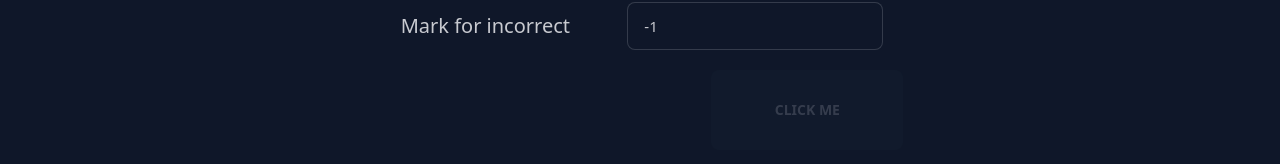
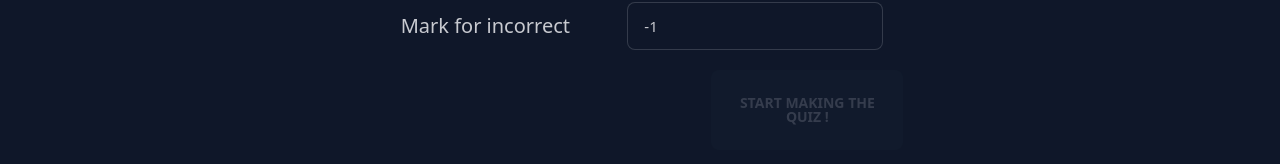
Before and after one commit to JeelRajodiya/brain-blitz, a Next.js app: page /NewQuiz in a window 1280 px wide. Shown: the part 608-772 px from the top of the page. Built offline with nearby package versions, Linux system fonts and the light colour scheme; no server answers; sample sign-in values are in the browser's storage.

Commit message:
fixing the question making page

```diff
--- a/pages/NewQuiz/index.tsx
+++ b/pages/NewQuiz/index.tsx
@@ -160,11 +160,11 @@ export default function NewQuiz() {
 
 				<div className="bb  justify-end">
 					<button
-						className="btn btn-primary btn-active w-48 h-20"
-						disabled={!quizName}
+						className="btn btn-primary w-48 h-20"
+						disabled={!quizName }
 						onClick={createQuiz}
 					>
-						Click me
+						Start making the quiz !
 					</button>
 				</div>
 			</div>
```
Also changed, not shown: styles/global.css (+0 -22 lines).
